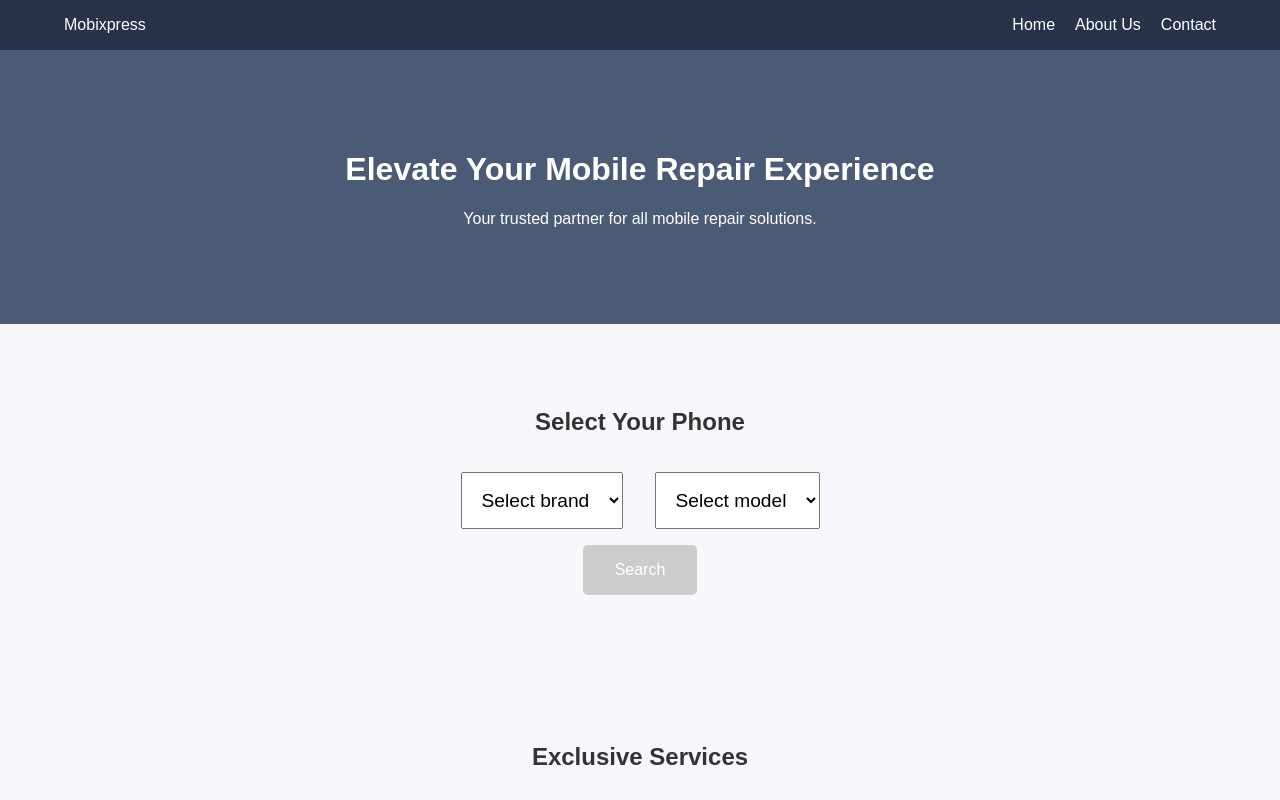
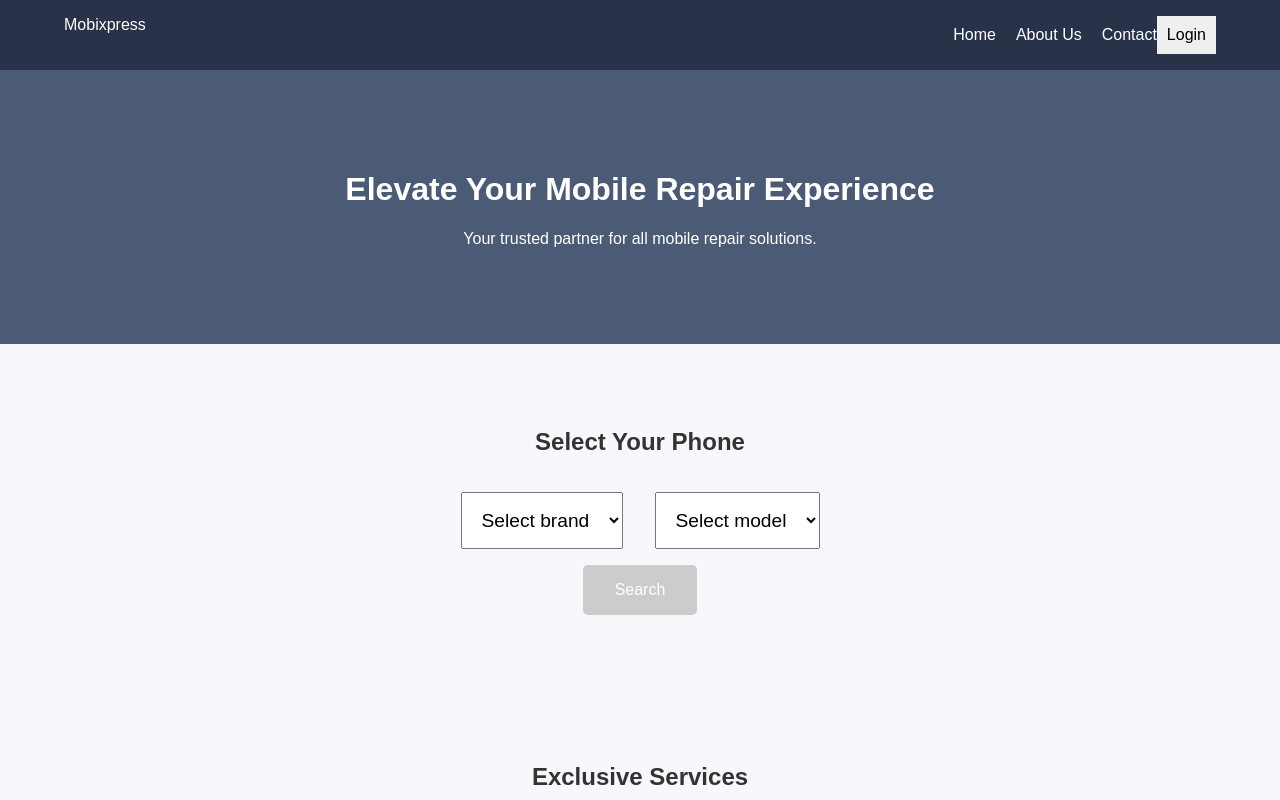
Before and after one commit to vinayvinu500/Mobixpress, a React (Create React App) app: page / in a window 1280 px wide. Shown: the top 800 px of the page. Built offline with nearby package versions, Linux system fonts and the light colour scheme.

Commit message:
added a login button on homepage

```diff
--- a/src/App.css
+++ b/src/App.css
@@ -1,9 +1,11 @@
+/* Global styles */
 .App {
   font-family: 'Arial', sans-serif;
   background-color: #f7f8fc;
   color: #333;
 }
 
+/* Navbar styles */
 .navbar {
   display: flex;
   justify-content: space-between;
@@ -22,6 +24,7 @@
   text-decoration: underline;
 }
 
+/* Header styles */
 .App-header {
   background-color: #4C5B75;
   color: white;
@@ -29,6 +32,37 @@
   text-align: center;
 }
 
+/* Dropdown Menu styles */
+.login-dropdown {
+  position: relative;
+  display: inline-block;
+}
+
+.dropdown-content {
+  display: none;
+  position: absolute;
+  background-color: #f9f9f9;
+  box-shadow: 0px 8px 16px 0px rgba(0,0,0,0.2);
+  padding: 12px 16px;
+  z-index: 1;
+}
+
+.login-dropdown:hover .dropdown-content {
+  display: block;
+}
+
+.login-dropdown .dropbtn {
+  padding: 10px;
+  font-size: 16px;
+  border: none;
+  cursor: pointer;
+}
+
+.login-dropdown .dropbtn:hover {
+  background-color: #ddd;
+}
+
+/* Phone Selection, Services and Testimonials styles */
 .phone-selection, .services, .testimonials {
   padding: 4rem 5%;
   text-align: center;
@@ -73,6 +107,7 @@
   border-radius: 5px;
 }
 
+/* Footer styles */
 .App-footer {
   background-color: #28334A;
   color: white;
@@ -93,7 +128,6 @@
 }
 
 /* Media Queries for Responsiveness */
-
 /* Mobile devices */
 @media (max-width: 767px) {
   .nav-links a {
--- a/src/App.js
+++ b/src/App.js
@@ -26,6 +26,14 @@ function App() {
                 <Link to="/">Home</Link>
                 <Link to="/about">About Us</Link>
                 <Link to="/contact">Contact</Link>
+                <div className="login-dropdown">
+                  <button className="dropbtn">Login</button>
+                  <div className="dropdown-content">
+                    <Link to="/login/customer">Customer</Link>
+                    <Link to="/login/vendor">Vendor</Link>
+                    <Link to="/login/delivery">Delivery Executive</Link>
+                  </div>
+                </div>
               </div>
             </nav>
 
```
Lines whose indentation alone changed are shown as unchanged.
